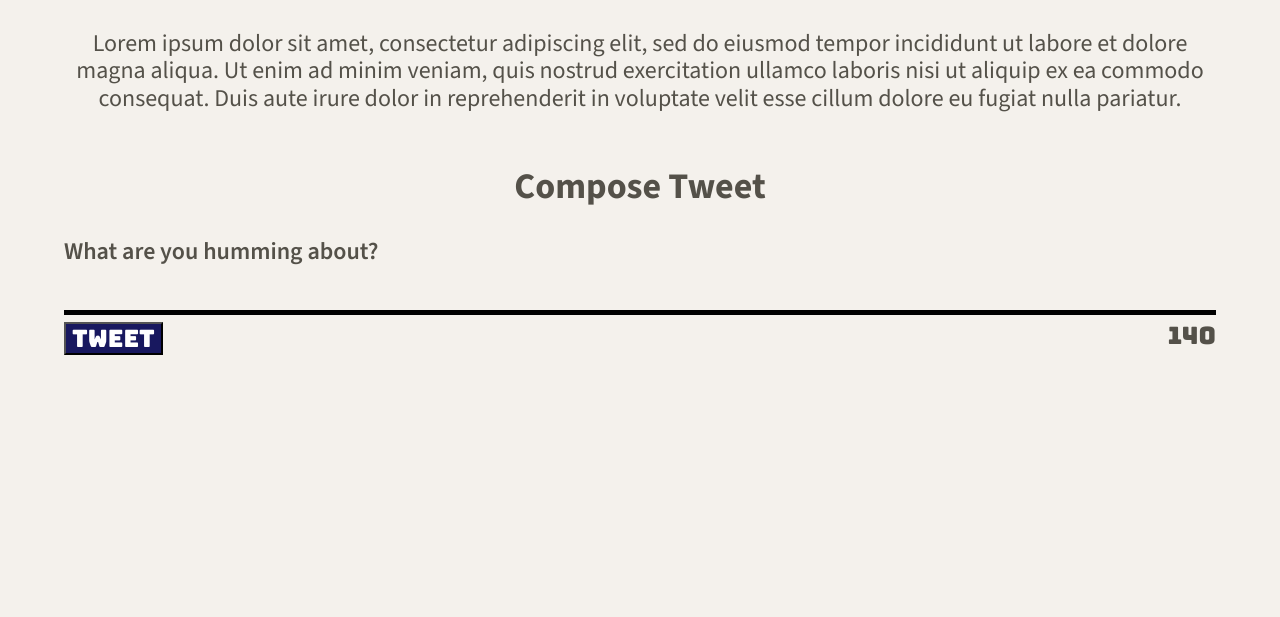
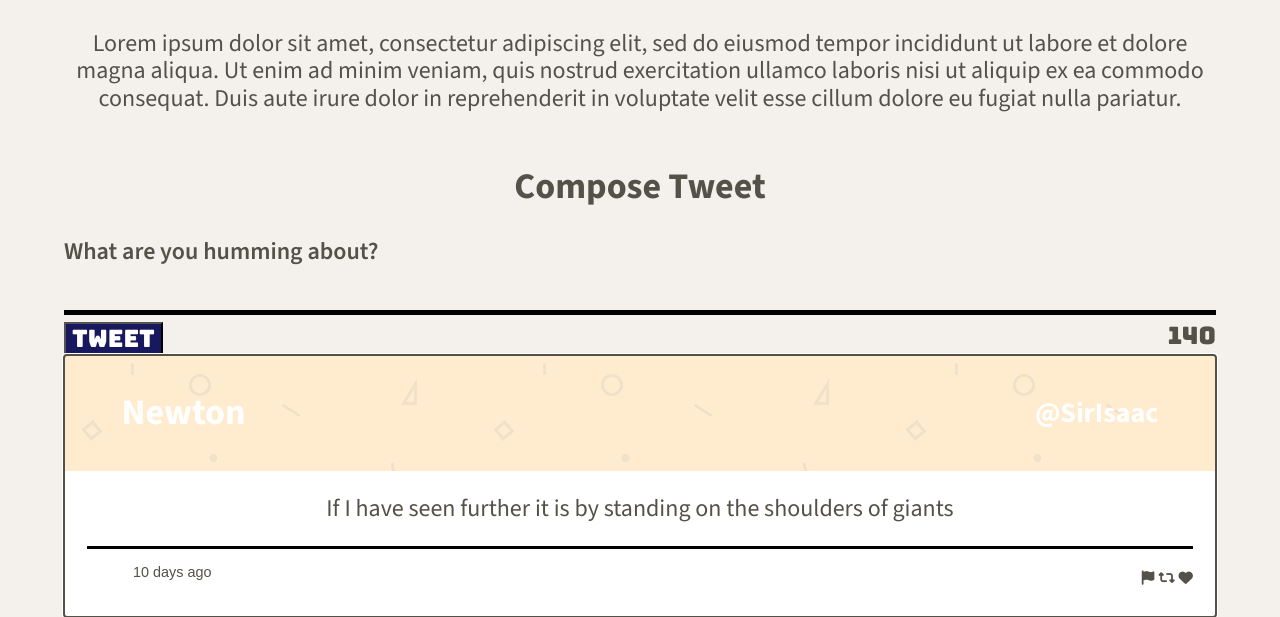
Before and after one commit to schang9m/tweeter, a website: page public/index.html in a window 1280 px wide. Shown: the part 735-1352 px from the top of the page. Before the commit the page ends 1090 px from the top, so only its background shows below. Drawn offline with nearby package versions, Linux system fonts and the light colour scheme.

Commit message:
add style for tweets

```diff
--- a/public/index.html
+++ b/public/index.html
@@ -22,6 +22,8 @@
     <link rel="stylesheet" href="/styles/header.css" type="text/css" />
     <!-- new-tweet CSS -->
     <link rel="stylesheet" href="/styles/new-tweet.css" type="text/css" />
+    <!-- tweet CSS -->
+    <link rel="stylesheet" href="/styles/tweet.css" type="text/css" />
     <!--added jquery-->
     <script src="https://code.jquery.com/jquery-3.4.1.js"></script>
 
@@ -68,6 +70,23 @@
           </div>
         </form>
       </section>
+      <article class="tweet">
+        <header>
+          <h2>Newton</h2>
+          <h3>@SirIsaac</h3>
+        </header>
+        <body>
+          <p>If I have seen further it is by standing on the shoulders of giants</p>
+        </body>
+        <footer>
+          <p>10 days ago</p>
+          <div id="interact">
+            <i class="fa-solid fa-flag"></i>
+            <i class="fa-solid fa-retweet"></i>
+            <i class="fa-solid fa-heart"></i>
+          </div>
+        </footer>
+      </article>
     </main>
   </body>
 </html>
--- /dev/null
+++ b/public/styles/tweet.css
@@ -0,0 +1,35 @@
+.tweet{
+  outline: auto;
+  background-color: white;
+}
+article.tweet:hover{
+  box-shadow: 10px 5px 5px red;
+}
+.tweet header{
+  width: 100%;
+  height:100px;
+  color: white;
+  padding: 5%;
+  display: flex;
+  flex-direction: row;
+  justify-content: space-between;
+}
+
+.tweet footer{
+  display: flex;
+  justify-content: space-between;
+  margin: 2%;
+  border-top: 3px solid #000000;
+  text-align: left;
+  padding-left: 4%;
+  font: 0.6em sans-serif;
+}
+.tweet footer #interact {
+  padding-top: 2%;
+  text-align: right;
+}
+.tweet footer #interact i:hover{
+  padding-top: 2%;
+  text-align: right;
+  color: red;
+}
```
